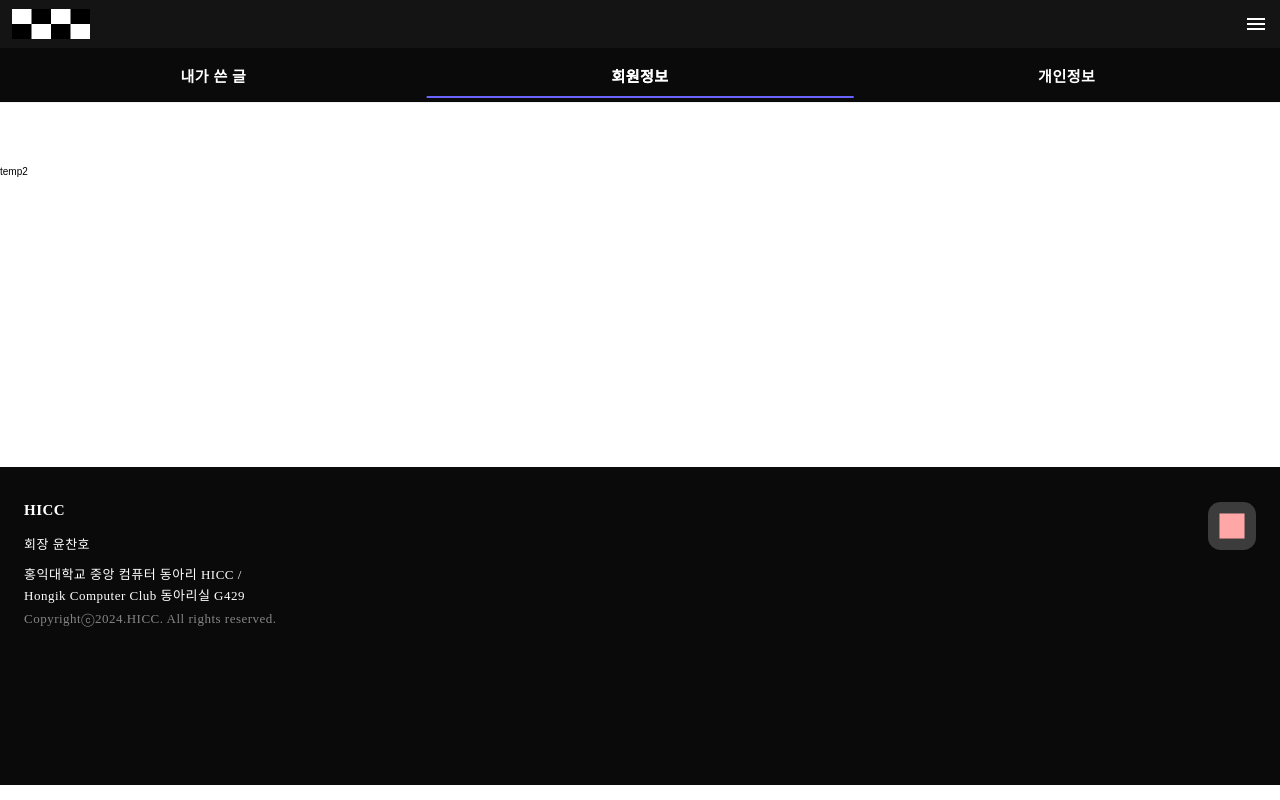
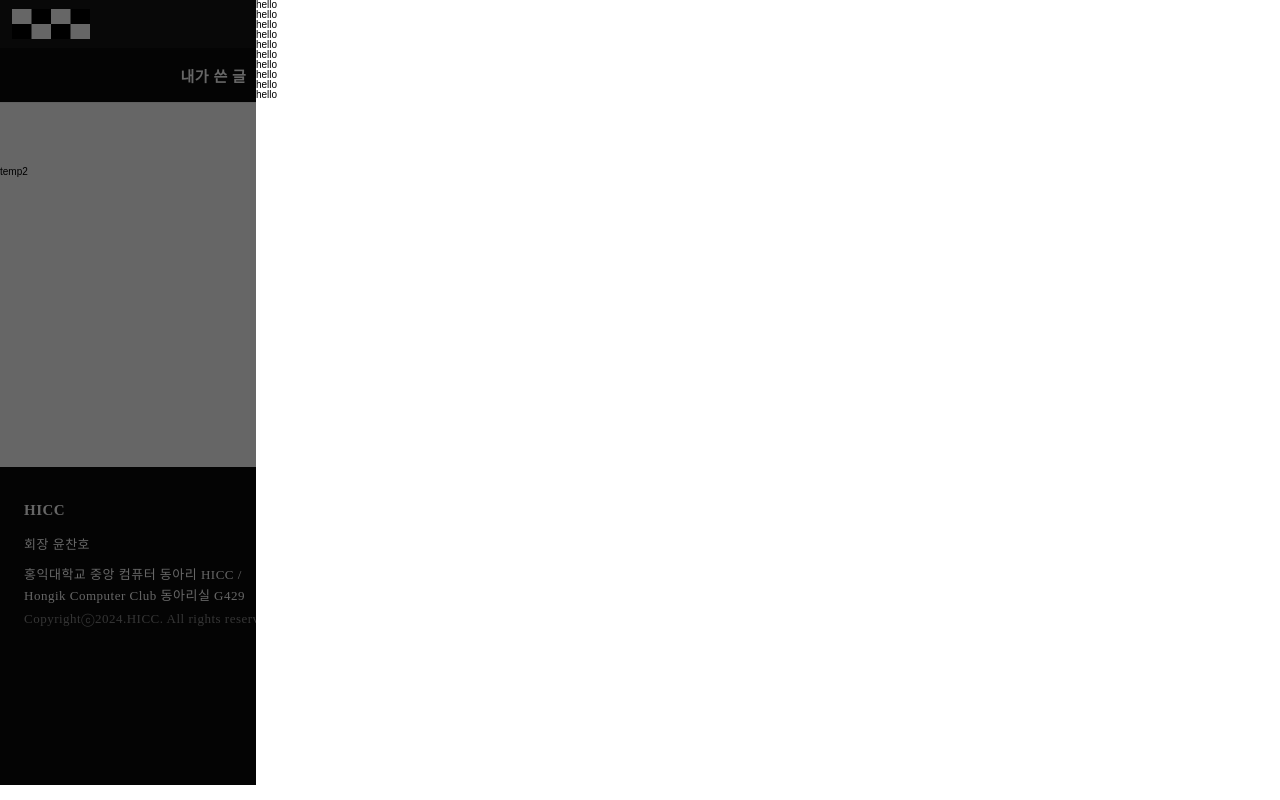
Before and after one commit to HICC-REBOOT/HICC-REBOOT-Frontend, a React (Create React App) app in the folder frontend/: page /temp/banana in a window 1280 px wide. Both pictures are taken after a click on the picture 1256 px from the left and 24 px from the top of the page. Built offline with nearby package versions, Linux system fonts and the light colour scheme; a web font is replaced by a local one.

Commit message:
feat: 사이드바 생성 및 햄버거 버튼 클릭 시 나타남, 바깥 클릭 시 사이드바 사라짐

```diff
--- a/frontend/src/components/common/header/MobileHeader.tsx
+++ b/frontend/src/components/common/header/MobileHeader.tsx
@@ -2,17 +2,20 @@ import React, { useState } from 'react';
 import ROUTE from '@constants/route';
 import Hamburger from '@assets/image/icon/hamburger.svg';
 import { NotDesktop } from '@assets/mediaQuery';
+import useSidebar from '@hooks/useSidebar';
 import * as MH from './MobileHeader.style';
 
 function MobileHeader() {
   const [isLogin, setIsLogin] = useState<boolean>(true);
   const [isAdmin, setIsAdmin] = useState<boolean>(false);
 
+  const { changeSidebarState } = useSidebar();
+
   return (
     <NotDesktop>
       <MH.Container>
         <MH.Logo to={ROUTE.HOME} />
-        <MH.Hamburger src={Hamburger} alt="hamburger" />
+        <MH.Hamburger src={Hamburger} alt="hamburger" onClick={changeSidebarState} />
       </MH.Container>
     </NotDesktop>
   );
--- /dev/null
+++ b/frontend/src/components/common/sidebar/Sidebar.style.tsx
@@ -0,0 +1,22 @@
+import STYLE from '@constants/style';
+import { motion } from 'framer-motion';
+import styled from 'styled-components';
+
+export const Backdrop = styled.div`
+  position: absolute;
+  width: 100%;
+  height: 100%;
+  z-index: ${STYLE.Z_INDEX.COMMON};
+
+  background-color: rgba(0, 0, 0, 0.6);
+`;
+
+export const Container = styled(motion.aside)`
+  position: absolute;
+  height: 100%;
+  z-index: ${STYLE.Z_INDEX.TOP_PRIORITY};
+
+  background-color: ${(props) => props.theme.colors.white};
+`;
+
+export const Inner = styled(motion.div)``;
--- /dev/null
+++ b/frontend/src/components/common/sidebar/Sidebar.tsx
@@ -0,0 +1,48 @@
+import React from 'react';
+import { NotDesktop } from '@assets/mediaQuery';
+import { Variants } from 'framer-motion';
+import * as S from './Sidebar.style';
+
+const asideVarients: Variants = {
+  initial: { width: 0, right: 0 },
+  open: { width: '80%' },
+  exit: { width: 0, transition: { duration: 0.3 } },
+};
+
+const sideVarients: Variants = {
+  closed: {
+    transition: {
+      staggerChildren: 0.2,
+      staggerDirection: -1,
+    },
+  },
+  open: {
+    transition: {
+      staggerChildren: 0.2,
+      staggerDirection: 1,
+    },
+  },
+};
+
+interface SidebarProps {
+  close: () => void;
+}
+
+function Sidebar({ close }: SidebarProps) {
+  return (
+    <NotDesktop>
+      <>
+        <S.Container initial="initial" animate="open" exit="exit" variants={asideVarients}>
+          <S.Inner initial="closed" animate="open" exit="closed" variants={sideVarients}>
+            {Array.from({ length: 10 }).map((_, index) => (
+              <div key={index}>hello</div>
+            ))}
+          </S.Inner>
+        </S.Container>
+        <S.Backdrop onClick={close} />
+      </>
+    </NotDesktop>
+  );
+}
+
+export default Sidebar;
--- a/frontend/src/components/layout/Layout.tsx
+++ b/frontend/src/components/layout/Layout.tsx
@@ -1,21 +1,26 @@
 import React from 'react';
 import { Outlet } from 'react-router-dom';
+import { AnimatePresence } from 'framer-motion';
+import useSidebar from '@hooks/useSidebar';
+
+import { Header, MobileHeader } from '@components/common/header';
 import Footer from '@components/common/footer/Footer';
+import Sidebar from '@components/common/sidebar/Sidebar';
 import MoveToTheTopButton from '@components/utils/MoveToTheTopButton';
-import { Mobile } from '@assets/mediaQuery';
-import { Header, MobileHeader } from '@components/common/header';
+
 import * as L from './style/Layout.style';
 
 function Layout() {
+  const { isSidebarOpen, changeSidebarState } = useSidebar();
+
   return (
     <L.Container>
+      <AnimatePresence>{isSidebarOpen && <Sidebar close={changeSidebarState} />}</AnimatePresence>
       <Header />
       <MobileHeader />
       <Outlet />
       <Footer />
-      <Mobile>
-        <MoveToTheTopButton />
-      </Mobile>
+      <MoveToTheTopButton />
     </L.Container>
   );
 }
--- a/frontend/src/components/utils/MoveToTheTopButton.tsx
+++ b/frontend/src/components/utils/MoveToTheTopButton.tsx
@@ -1,13 +1,18 @@
 import React from 'react';
 import { FloatButton } from 'antd';
 import ArrowUp from '@assets/image/icon/arrowUp.svg';
+import { Mobile } from '@assets/mediaQuery';
 
 function MoveToTheTopButton() {
   const moveToTheTop = () => {
     window.scrollTo({ top: 0, behavior: 'smooth' });
   };
 
-  return <FloatButton icon={<img src={ArrowUp} alt="up" />} onClick={moveToTheTop} />;
+  return (
+    <Mobile>
+      <FloatButton icon={<img src={ArrowUp} alt="up" />} onClick={moveToTheTop} />
+    </Mobile>
+  );
 }
 
 export default MoveToTheTopButton;
--- a/frontend/src/constants/keys.ts
+++ b/frontend/src/constants/keys.ts
@@ -2,7 +2,9 @@ export const QUERY_KEYS = Object.freeze({
   PAGEABLE: 'get-pageable',
 });
 
-export const STORE_KEYS = Object.freeze({});
+export const STORE_KEYS = Object.freeze({
+  SIDEBAR: 'sidebar',
+});
 
 export const TOKEN_KEYS = Object.freeze({
   ACCESS_KEY: 'access',
--- a/frontend/src/constants/style.ts
+++ b/frontend/src/constants/style.ts
@@ -1,6 +1,7 @@
 const STYLE = {
   Z_INDEX: {
     TOP_PRIORITY: 1000,
+    COMMON: 1,
   },
 };
 
--- /dev/null
+++ b/frontend/src/hooks/useSidebar.ts
@@ -0,0 +1,18 @@
+import sidebarStore from '@libs/store/sidebarState';
+import { useCallback } from 'react';
+import { useRecoilState } from 'recoil';
+
+function useSidebar() {
+  const [isSidebarOpen, setIsSidebarOpen] = useRecoilState(sidebarStore);
+
+  const changeSidebarState = useCallback(() => {
+    setIsSidebarOpen((prev) => !prev);
+  }, [setIsSidebarOpen]);
+
+  return {
+    isSidebarOpen,
+    changeSidebarState,
+  };
+}
+
+export default useSidebar;
--- /dev/null
+++ b/frontend/src/libs/store/sidebarState.ts
@@ -0,0 +1,9 @@
+import { STORE_KEYS } from '@constants/keys';
+import { atom } from 'recoil';
+
+const sidebarStore = atom<boolean>({
+  key: STORE_KEYS.SIDEBAR,
+  default: false,
+});
+
+export default sidebarStore;
```
Also changed, not shown: 1 other file (tests, documents, lock files or other folders).
